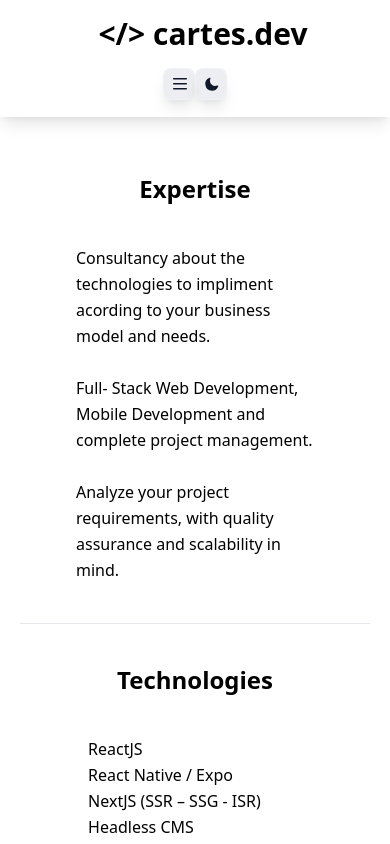
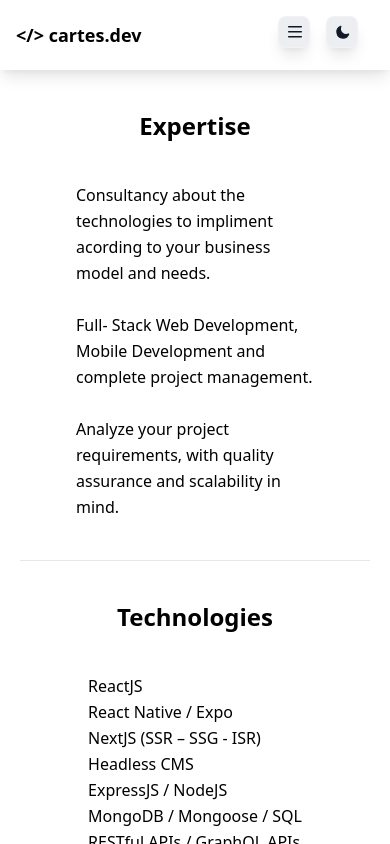
Before and after one commit to alfonsocartes/cartes_dev, a Next.js app: page /about in a window 390 px wide. Shown: the top 844 px of the page. Built offline with nearby package versions, Linux system fonts and the light colour scheme.

Commit message:
Improve responsive navbar

```diff
--- a/components/page-layout/BurgerButton.js
+++ b/components/page-layout/BurgerButton.js
@@ -5,7 +5,7 @@
     onClick={toggleFunction}
   >
     {navbarOpen ? (
-      <span className="font-medium pr-2 pb-2">x</span>
+      <span className="font-mesium pr-2 pb-3">X</span>
     ) : (
       <svg
         xmlns="http://www.w3.org/2000/svg"
--- a/components/page-layout/Header.js
+++ b/components/page-layout/Header.js
@@ -3,13 +3,8 @@
 
 export default function Header() {
   return (
-    <header className="frosted bg-opacity-40 border-white border-opacity-20 border-b shadow-lg sticky top-0 z-10 mb-4">
-      <div className="container mx-auto flex flex-wrap flex-col sm:flex-row items-center pl-4 py-4">
-        <div className="text-3xl dark:text-white font-bold mb-4 md:mb-0">
-          <Logo />
-        </div>
-        <NavBar />
-      </div>
+    <header className="frosted bg-opacity-40 border-white border-opacity-20 border-b shadow-lg sticky top-0 z-10 items-center sm:p-8 p-4">
+      <NavBar />
     </header>
   );
 }
--- a/components/page-layout/NavBar.js
+++ b/components/page-layout/NavBar.js
@@ -1,18 +1,27 @@
 import { useState } from "react";
 import Link from "next/link";
+
+import Logo from "../Logo";
 import DarkModeToggle from "./DarkModeToggle";
 import BurgerButton from "./BurgerButton";
 
 const NavBar = () => {
   const [navbarOpen, setNavbarOpen] = useState(false);
   return (
-    <nav className="sm:ml-auto flex flex-wrap items-center">
+    <nav className="flex flex-row items-center">
+      <div className="mr-auto text-lg sm:text-2xl text-black dark:text-white font-bold">
+        <Logo />
+      </div>
       <div
-        className={`lg:flex flex-grow items-center${
-          navbarOpen ? " flex" : " hidden"
+        className={`flex flex-row items-center ${
+          navbarOpen ? "flex-col-reverse" : ""
         }`}
       >
-        <ul className="flex flex-col lg:flex-row list-none lg:ml-auto mr-4">
+        <ul
+          className={`${
+            navbarOpen ? "flex flex-col" : "sm:flex flex-row hidden"
+          }`}
+        >
           <Link href="/">
             <li className="nav-item my-3">
               <a className="rounded-lg py-2 px-3 font-medium hover:bg-indigo-200 dark:hover:bg-gray-600">
@@ -43,9 +52,18 @@
             </li>
           </Link>
         </ul>
+        <div className="flex flex-row">
+          <div className="md:hidden">
+            <BurgerButton
+              navbarOpen={navbarOpen}
+              toggleFunction={() => setNavbarOpen(!navbarOpen)}
+            />
+          </div>
+          <div className="ml-4">
+            <DarkModeToggle />
+          </div>
+        </div>
       </div>
-      <BurgerButton toggleFunction={() => setNavbarOpen(!navbarOpen)} />
-      <DarkModeToggle />
     </nav>
   );
 };
```
